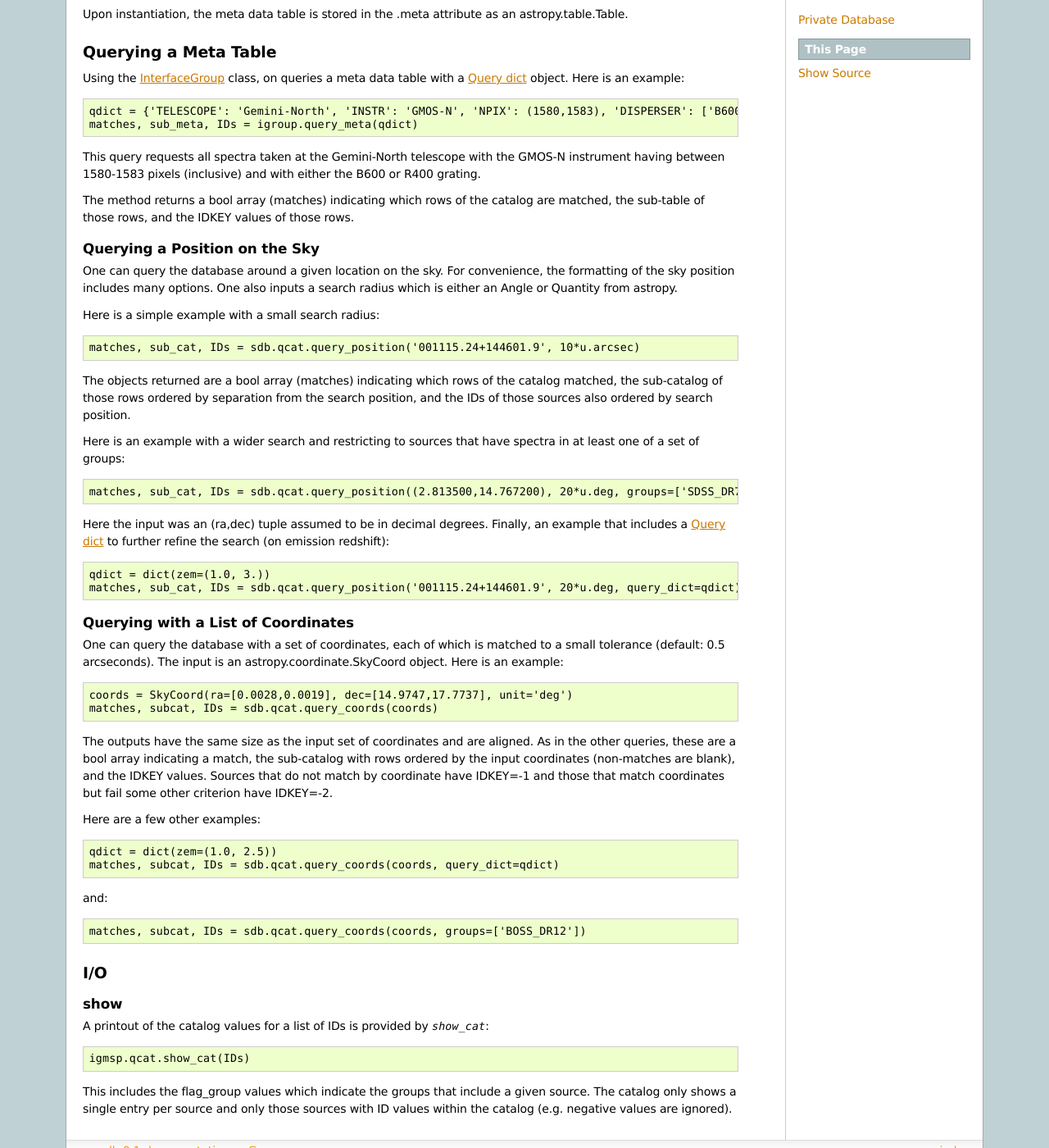
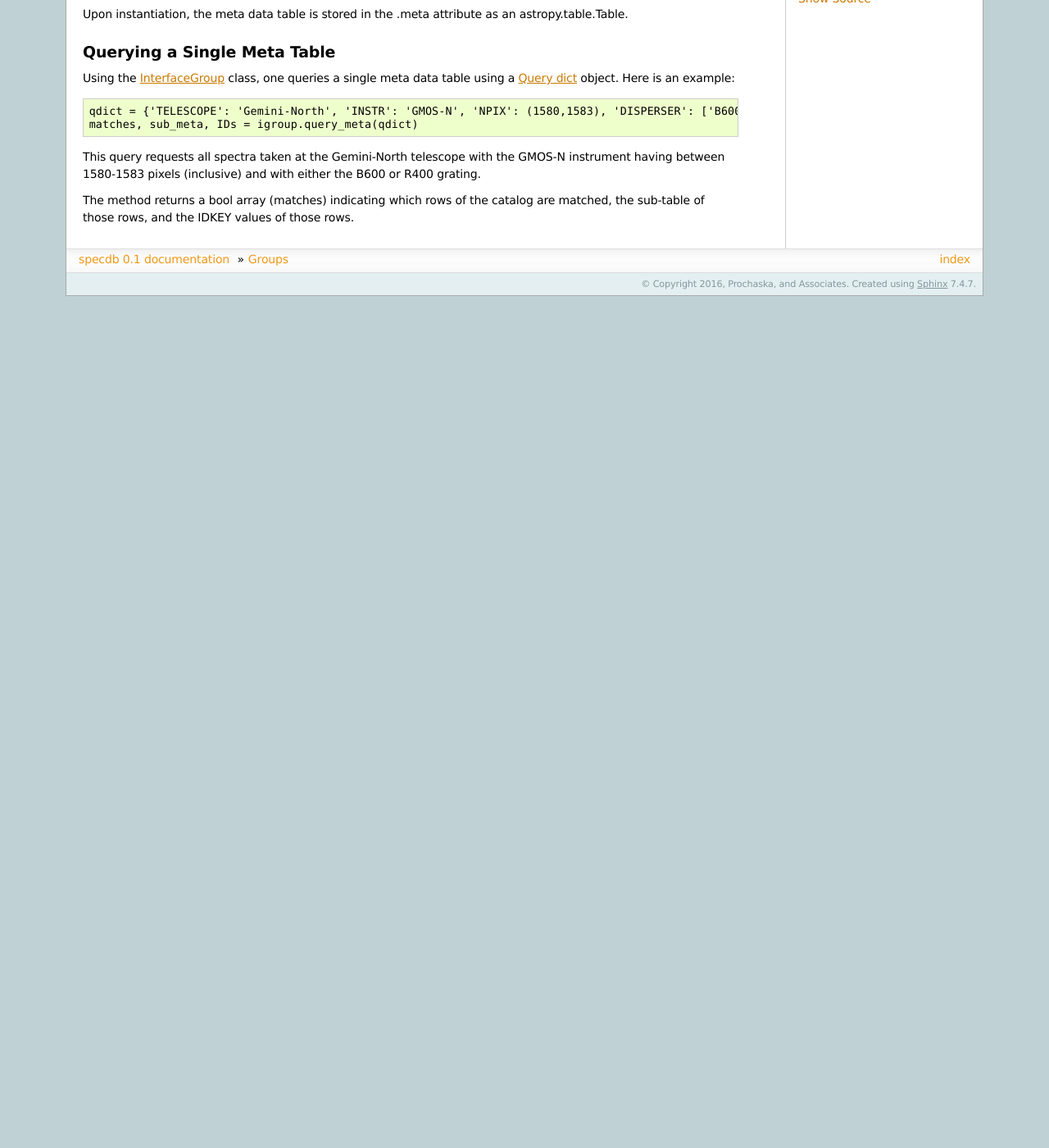
Before and after one commit to specdb/specdb, a Sphinx documentation site: the page built from docs/groups.rst, in a window 1280 px wide and 1400 px high, scrolled down 482 px. Shown: the whole window at 82% size. Built offline with Sphinx 7.4.7, drawn with Linux system fonts in a browser that asks for light colours; pages that are not in the unit, such as notebooks, are missing from menus; after the commit the page ends 900 px from its top, so only the background shows below that; some of the changed text lies outside the part shown.

Commit message:
almost done with meta queries

```diff
--- a/docs/groups.rst
+++ b/docs/groups.rst
@@ -41,13 +41,13 @@ the IDKEY::
 Upon instantiation, the meta data table is stored
 in the .meta attribute as an astropy.table.Table.
 
-.. _query-meta:
+.. _group-query-meta:
 
-Querying a Meta Table
-=====================
+Querying a Single Meta Table
+============================
 
-Using the :ref:`interface-group` class, on
-queries a meta data table with
+Using the :ref:`interface-group` class, one
+queries a single meta data table using
 a :doc:`query_dict` object.
 Here is an example::
 
@@ -62,79 +62,3 @@ and with either the B600 or R400 grating.
 The method returns a bool array (matches) indicating which
 rows of the catalog are matched, the sub-table of those rows,
 and the IDKEY values of those rows.
-
-Querying a Position on the Sky
-------------------------------
-
-One can query the database around a given location
-on the sky.  For convenience, the formatting of the
-sky position includes many options.  One also inputs
-a search radius which is either an Angle or Quantity
-from astropy.
-
-Here is a simple example with a small search radius::
-
-    matches, sub_cat, IDs = sdb.qcat.query_position('001115.24+144601.9', 10*u.arcsec)
-
-The objects returned are a bool array (matches) indicating
-which rows of the catalog matched, the sub-catalog of
-those rows ordered by separation from the search position,
-and the IDs of those sources also ordered by search position.
-
-Here is an example with a wider search and restricting to
-sources that have spectra in at least one of a set of groups::
-
-    matches, sub_cat, IDs = sdb.qcat.query_position((2.813500,14.767200), 20*u.deg, groups=['SDSS_DR7','GGG'])
-
-Here the input was an (ra,dec) tuple assumed to be in decimal degrees.
-Finally, an example that includes a :doc:`query_dict` to further
-refine the search (on emission redshift)::
-
-    qdict = dict(zem=(1.0, 3.))
-    matches, sub_cat, IDs = sdb.qcat.query_position('001115.24+144601.9', 20*u.deg, query_dict=qdict)
-
-Querying with a List of Coordinates
------------------------------------
-
-One can query the database with a set of coordinates,
-each of which is matched to a small tolerance
-(default: 0.5 arcseconds).
-The input is an astropy.coordinate.SkyCoord object.
-Here is an example::
-
-    coords = SkyCoord(ra=[0.0028,0.0019], dec=[14.9747,17.7737], unit='deg')
-    matches, subcat, IDs = sdb.qcat.query_coords(coords)
-
-The outputs have the same size as the input set of coordinates
-and are aligned.  As in the other queries, these are a bool array
-indicating a match, the sub-catalog with rows ordered by the
-input coordinates (non-matches are blank), and the IDKEY values.
-Sources that do not match by coordinate have IDKEY=-1 and those
-that match coordinates but fail some other criterion have
-IDKEY=-2.
-
-Here are a few other examples::
-
-    qdict = dict(zem=(1.0, 2.5))
-    matches, subcat, IDs = sdb.qcat.query_coords(coords, query_dict=qdict)
-
-and::
-
-    matches, subcat, IDs = sdb.qcat.query_coords(coords, groups=['BOSS_DR12'])
-
-
-I/O
-===
-
-show
-----
-
-A printout of the catalog values for a list of IDs is provided
-by `show_cat`::
-
-   igmsp.qcat.show_cat(IDs)
-
-This includes the flag_group values which indicate the groups
-that include a given source.  The catalog only shows a single
-entry per source and only those sources with ID values within
-the catalog (e.g. negative values are ignored).
```
Also changed, not shown: docs/meta.rst (+46 -37 lines), docs/nb/Query_Meta.ipynb, 2 other files.
